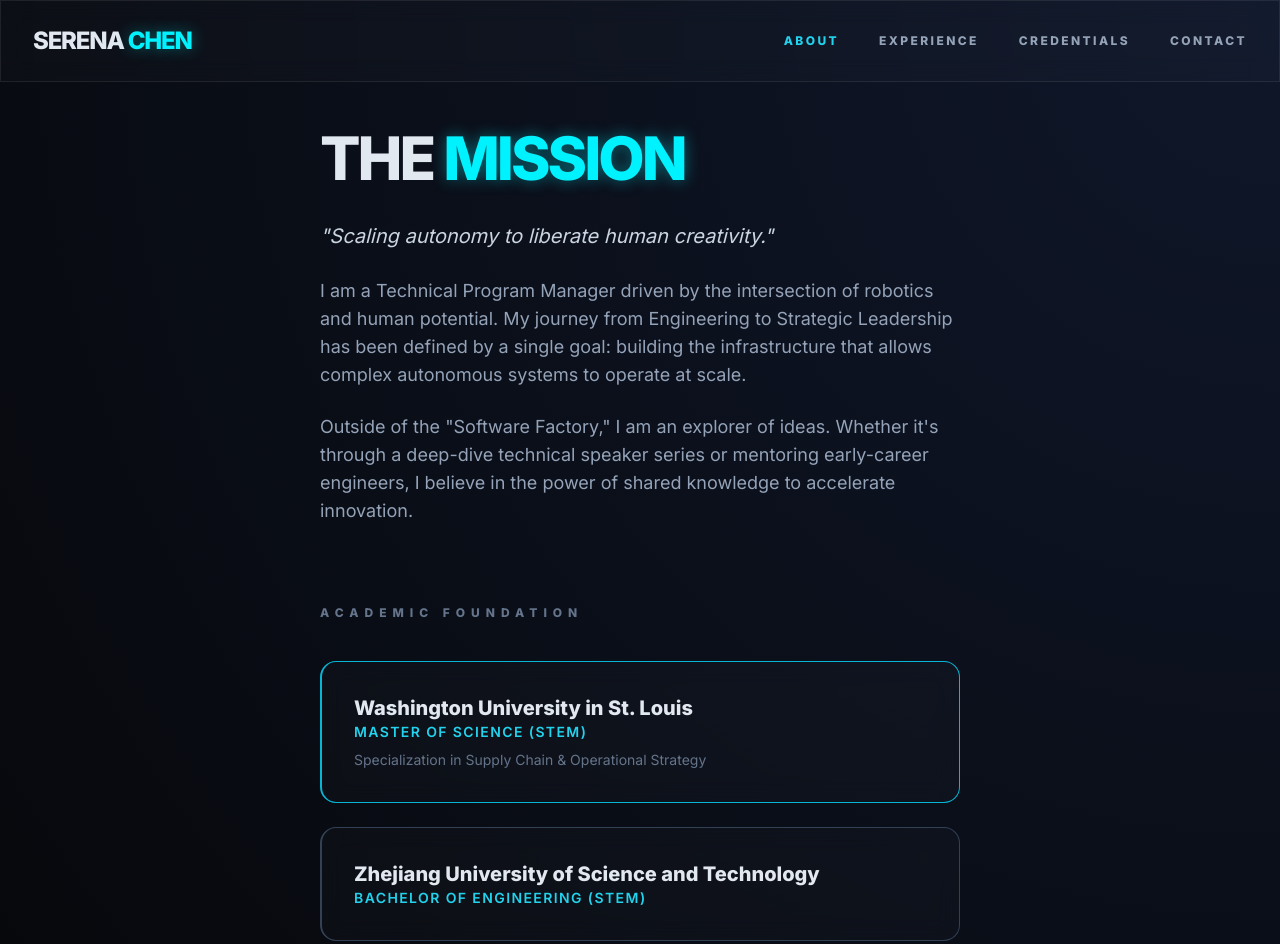
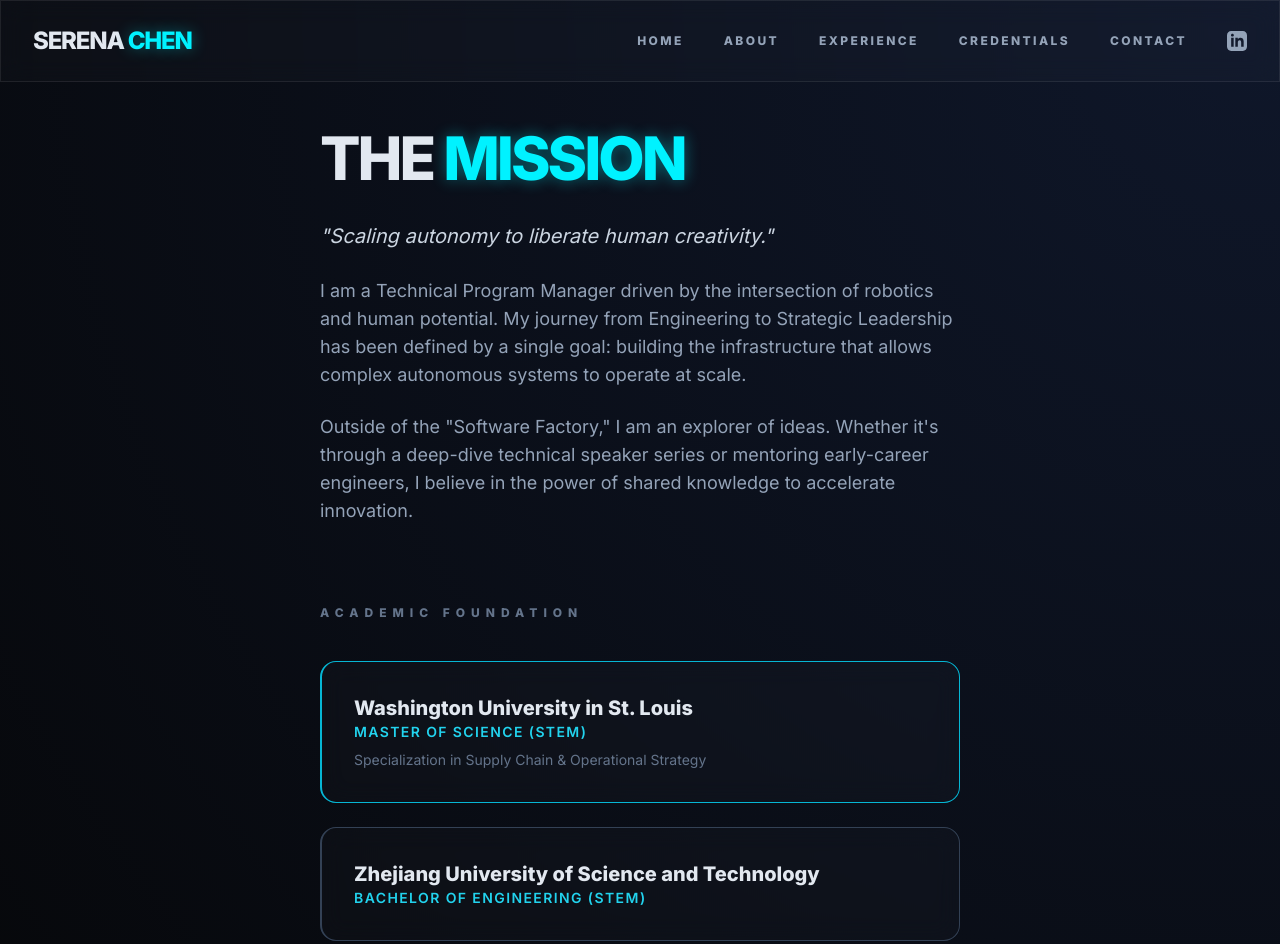
Before and after one commit to sechen333/sechen333.github.io, a plain HTML site: page about.html in a window 1280 px wide. Shown: the top 944 px of the page. Drawn offline with nearby package versions, Linux system fonts and the light colour scheme.

Commit message:
Update about.html

```diff
--- a/about.html
+++ b/about.html
@@ -16,12 +16,18 @@
 <body class="gradient-bg">
 
 <nav class="fixed w-full z-50 px-8 py-6 glass flex justify-between items-center">
-        <div class="font-extrabold text-2xl tracking-tighter uppercase"><a href="index.html">Serena <span class="neon-text">Chen</span></a></div>
+    <div class="font-extrabold text-2xl tracking-tighter uppercase">
+        <a href="index.html">Serena <span class="neon-text">Chen</span></a>
+    </div>
     <div class="hidden md:flex space-x-10 text-xs font-bold uppercase tracking-[0.2em] text-slate-400 items-center">
-            <a href="about.html" class="text-cyan-400 transition">About</a>
+        <a href="index.html" class="hover:text-cyan-400 transition">Home</a>
+        <a href="about.html" class="hover:text-cyan-400 transition">About</a>
         <a href="experience.html" class="hover:text-cyan-400 transition">Experience</a>
         <a href="credentials.html" class="hover:text-cyan-400 transition">Credentials</a>
         <a href="contact.html" class="hover:text-cyan-400 transition">Contact</a>
+        <a href="https://www.linkedin.com/in/serenachen575104/" target="_blank" class="hover:text-cyan-400 transition">
+            <svg class="w-5 h-5 fill-current" viewBox="0 0 24 24"><path d="M19 0h-14c-2.761 0-5 2.239-5 5v14c0 2.761 2.239 5 5 5h14c2.762 0 5-2.239 5-5v-14c0-2.761-2.238-5-5-5zm-11 19h-3v-11h3v11zm-1.5-12.268c-.966 0-1.75-.79-1.75-1.764s.784-1.764 1.75-1.764 1.75.79 1.75 1.764-.783 1.764-1.75 1.764zm13.5 12.268h-3v-5.604c0-3.368-4-3.113-4 0v5.604h-3v-11h3v1.765c1.396-2.586 7-2.777 7 2.476v6.759z"/></svg>
+        </a>
     </div>
 </nav>
 
```
Lines whose indentation alone changed are shown as unchanged.
